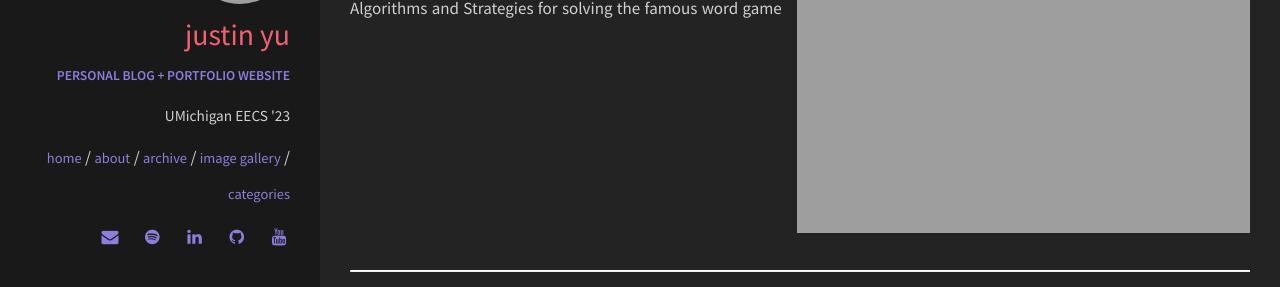
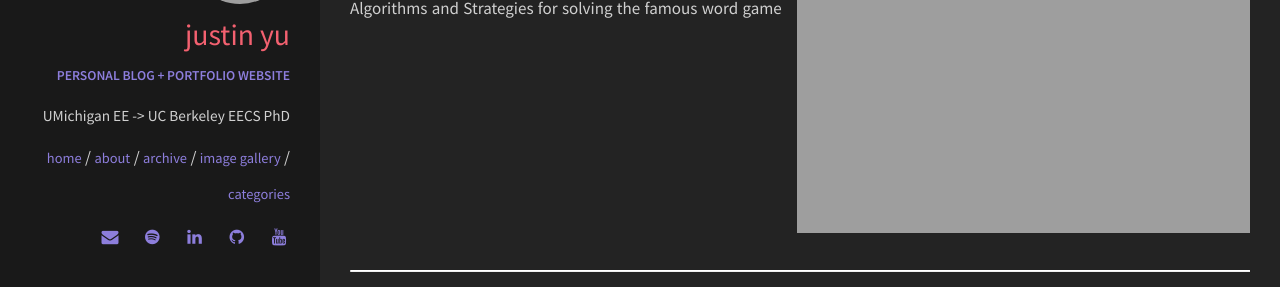
Before and after one commit to uynitsuj/uynitsuj.github.io, a Jekyll site: the page built from index.html, in a window 1280 px wide. Shown: the part 1001-1288 px from the top of the page. Built offline with Jekyll 4.4.1, drawn with Linux system fonts in a browser that asks for light colours.

Commit message:
Update _config.yml

```diff
--- a/_config.yml
+++ b/_config.yml
@@ -36,9 +36,9 @@ owner:
   name: Justin Yu
   FH:   FAIL HARDER
   icon: favicon-transparent.png
-  avatar: port (2).png
+  avatar: IMG_9777.JPG
   job: "Personal Blog + Portfolio Website"
-  bio: "UMichigan EECS '23"
+  bio: "UMichigan EE -> UC Berkeley EECS PhD"
   email: justinyu@umich.edu
   spotify: uynitsuj?si=RuidQ4xASr-qE2zxYt4lGQ
   disqus-shortname:
```
